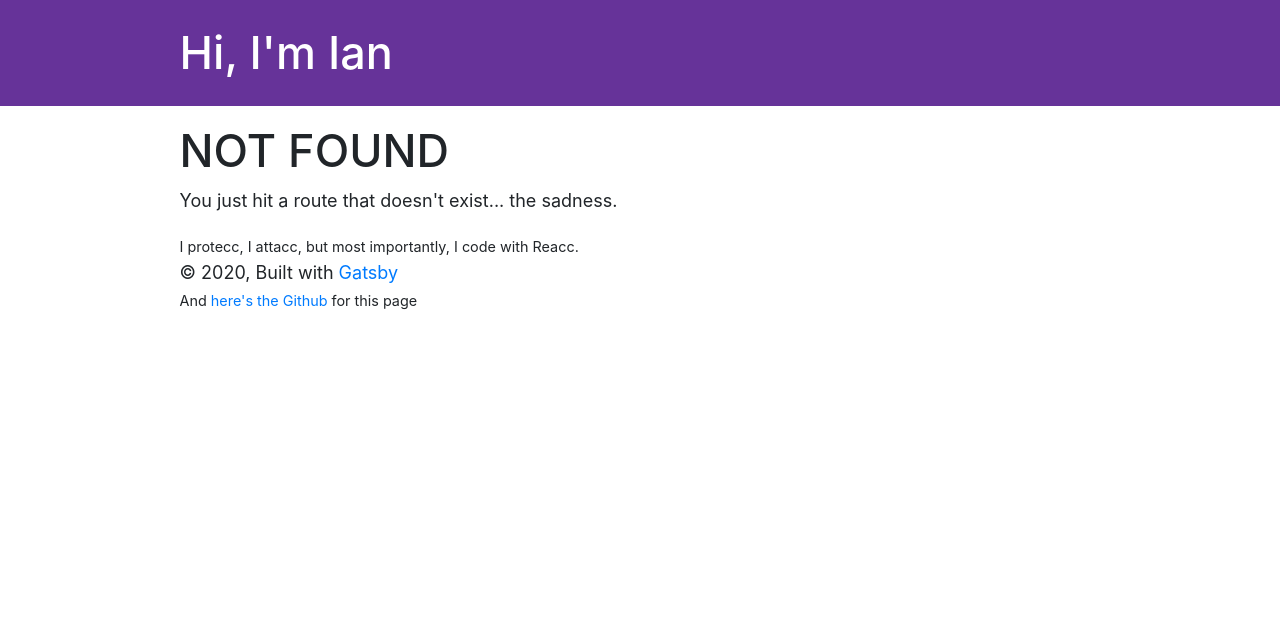
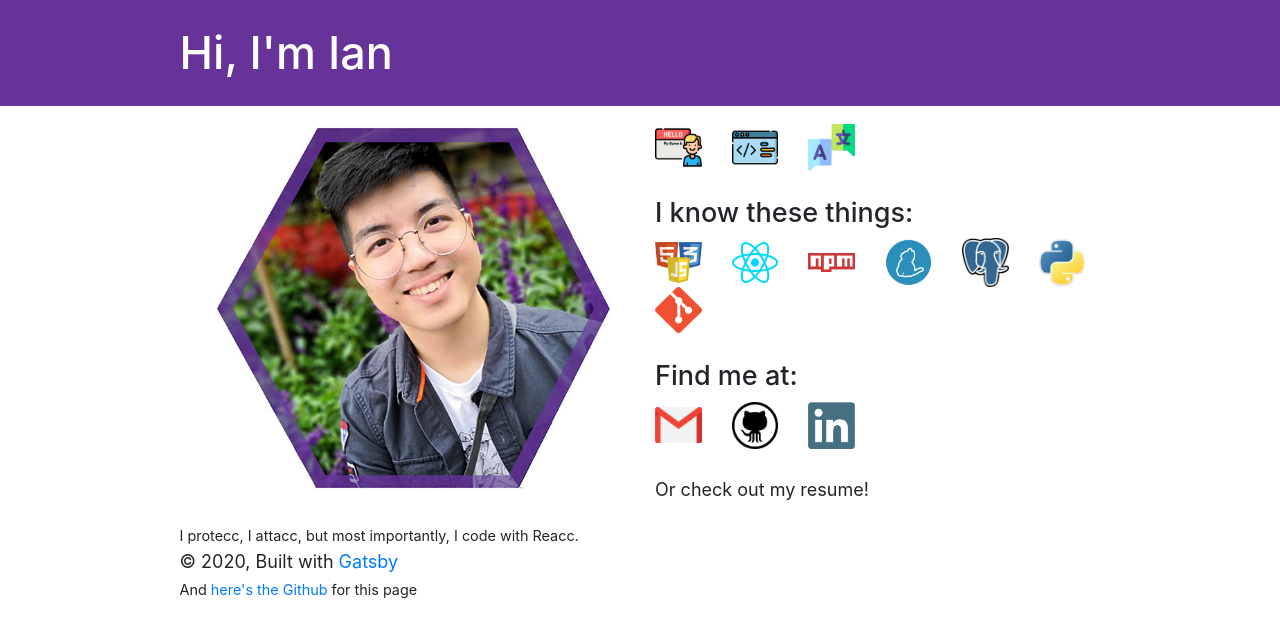
Before and after one commit to ianteoyy/gatsby-pfolio, a Gatsby site: page /about-me in a window 1280 px wide. Before the commit this address had no page. Built offline with nearby package versions, Linux system fonts and the light colour scheme; Gatsby itself is replaced by a stand-in of ours.

Commit message:
finished about me page pre-styled

```diff
--- /dev/null
+++ b/src/pages/about-me.js
@@ -0,0 +1,215 @@
+import React, { useState } from "react"
+import { Container, Row, Col, Collapse } from "react-bootstrap"
+import Img from "gatsby-image"
+import styled from "styled-components"
+import { graphql, useStaticQuery } from "gatsby"
+
+import Layout from "../components/layout"
+import SEO from "../components/seo"
+import code from "../images/personal/code.png"
+import intro from "../images/personal/intro.png"
+import language from "../images/personal/language.png"
+
+const WallOfText = styled(Row)`
+  p {
+    font-size: 14px;
+  }
+`
+
+const AboutMe = () => {
+  const [showIntro, setShowIntro] = useState("")
+  const { me, skillIcons, contactIcons } = useStaticQuery(graphql`
+    query {
+      me: allFile(filter: { relativePath: { glob: "me.jpg" } }) {
+        edges {
+          node {
+            base
+            childImageSharp {
+              fluid {
+                base64
+                originalName
+                aspectRatio
+                src
+                sizes
+              }
+            }
+          }
+        }
+      }
+      skillIcons: allFile(
+        filter: { relativeDirectory: { eq: "skills" } }
+        sort: { fields: base, order: ASC }
+      ) {
+        edges {
+          node {
+            base
+            childImageSharp {
+              fluid {
+                base64
+                originalName
+                aspectRatio
+                src
+                sizes
+                srcSet
+              }
+            }
+          }
+        }
+      }
+      contactIcons: allFile(
+        filter: { relativeDirectory: { eq: "contact" } }
+        sort: { fields: base, order: ASC }
+      ) {
+        edges {
+          node {
+            base
+            childImageSharp {
+              fluid {
+                base64
+                originalName
+                aspectRatio
+                src
+                sizes
+                srcSet
+              }
+            }
+          }
+        }
+      }
+    }
+  `)
+
+  const handleAboutMeIcons = button => {
+    switch (button) {
+      case "intro":
+        showIntro === "intro" ? setShowIntro("") : setShowIntro("intro")
+        break
+      case "experience":
+        showIntro === "experience"
+          ? setShowIntro("")
+          : setShowIntro("experience")
+        break
+      case "language":
+        showIntro === "language" ? setShowIntro("") : setShowIntro("language")
+        break
+      default:
+        setShowIntro("")
+        break
+    }
+  }
+
+  return (
+    <Layout>
+      <SEO title="About Me" />
+      <Container>
+        <Row>
+          <Col md={6}>
+            <Img
+              fluid={me.edges[0].node.childImageSharp.fluid}
+              alt={me.edges[0].node.base.split(".")[0]}
+            />
+          </Col>
+          <Col md={6}>
+            <WallOfText>
+              <Col lg={2} md={3} sm={2} xs={3}>
+                <img
+                  src={intro}
+                  alt="stuff about me"
+                  onClick={() => handleAboutMeIcons("intro")}
+                />
+              </Col>
+              <Col lg={2} md={3} sm={2} xs={3}>
+                <img
+                  src={code}
+                  alt="my coding experience so far"
+                  onClick={() => handleAboutMeIcons("experience")}
+                />
+              </Col>
+              <Col lg={2} md={3} sm={2} xs={3}>
+                <img
+                  src={language}
+                  alt="languages I know"
+                  onClick={() => handleAboutMeIcons("language")}
+                />
+              </Col>
+              <Collapse in={showIntro === "intro"}>
+                <div>
+                  <p>
+                    I'm Ian Teo - Malaysian, born and raised in Brunei, and
+                    studied Geophysics in The University of Auckland. I didn't
+                    quite feel like I wanted to pursue a career in that field,
+                    so I moved away from that.
+                  </p>
+                </div>
+              </Collapse>
+              <Collapse in={showIntro === "experience"}>
+                <div>
+                  <p>
+                    I started off my web developer journey with Next Academy's
+                    full stack bootcamp and things kinda just took off from
+                    there. As far as my skills in programming go - it's mostly
+                    in the context of web development. i.e. for loops and
+                    arr.map() are my jam and I'd have more failed submissions
+                    than correct ones in leetcode because I didn't know what
+                    hash tables or linked lists were. I'm getting there, and I'm
+                    having loads of fun on the way!
+                  </p>
+                </div>
+              </Collapse>
+              <Collapse in={showIntro === "language"}>
+                <div>
+                  <p>
+                    I'm almost a banana but I can still speak enough Mandarin to
+                    order from the hawker aunty (after telling her I can't speak
+                    Cantonese).
+                  </p>
+                  <p>
+                    I learnt German in Goethe Institut up to B1 level, but
+                    that's in 2016 - also habe ich meine Deutsch meistens
+                    vergessen.
+                  </p>
+                  <p>
+                    I can speak some Japanese, enough that some Japanese will
+                    compliment me - which means it's not very good (JLPT N3).
+                  </p>
+                  <p>
+                    English is what I'm most comfortable with and I can whip out
+                    a decent Louis Armstrong impression when singing What a
+                    Wonderful World at the karaoke!
+                  </p>
+                </div>
+              </Collapse>
+            </WallOfText>
+            <h4>I know these things:</h4>
+            <Row className="align-items-center">
+              {skillIcons.edges.map(skill => (
+                <Col lg={2} md={3} sm={2} xs={3}>
+                  <Img
+                    fluid={skill.node.childImageSharp.fluid}
+                    alt={skill.node.base.split(".")[0]}
+                  />
+                </Col>
+              ))}
+            </Row>
+            <br />
+            <h4>Find me at:</h4>
+            <Row className="align-items-center">
+              {contactIcons.edges.map(contact => (
+                <Col lg={2} md={3} sm={2} xs={3}>
+                  <Img
+                    fluid={contact.node.childImageSharp.fluid}
+                    alt={contact.node.base.split(".")[0]}
+                  />
+                </Col>
+              ))}
+            </Row>
+            <br />
+            <p>Or check out my resume!</p>
+          </Col>
+        </Row>
+      </Container>
+    </Layout>
+  )
+}
+
+export default AboutMe
--- a/src/pages/index.js
+++ b/src/pages/index.js
@@ -4,6 +4,7 @@ import { Container } from "react-bootstrap"
 import Layout from "../components/layout"
 import SEO from "../components/seo"
 import { Projects } from "../components/Projects"
+import { Link } from "gatsby"
 
 const IndexPage = () => (
   <Layout>
@@ -11,6 +12,7 @@ const IndexPage = () => (
     {/* <h1>Hi, I'm Ian</h1> */}
     <Container className="d-flex justify-content-center">
       <Projects />
+      <Link to="/about-me">About Me</Link>
     </Container>
   </Layout>
 )
```
Also changed, not shown: src/images/contact/email.png (added), src/images/contact/github.png (added), src/images/contact/linkedin.png (added), src/images/me.jpg (added), src/images/personal/code.png (added), src/images/personal/intro.png (added), src/images/personal/language.png (added), src/images/skills/frontend-htmlcssjs.png (added), src/images/skills/frontend-react.png (added), src/images/skills/pkg-npm.png (added), src/images/skills/pkg-yarn.png (added), src/images/skills/postgres.png (added), src/images/skills/python.png (added), src/images/skills/versioning-git.png (added).
